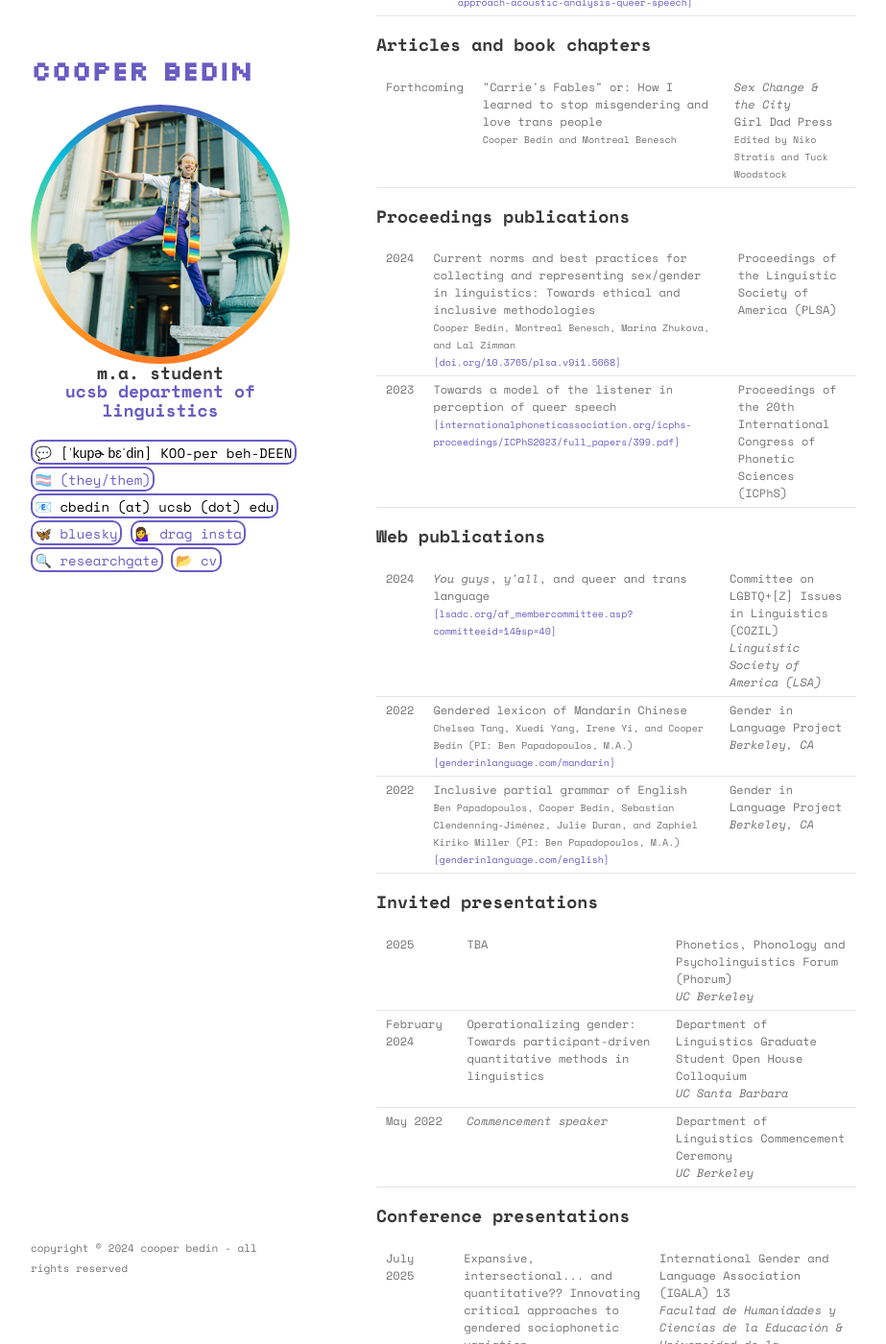
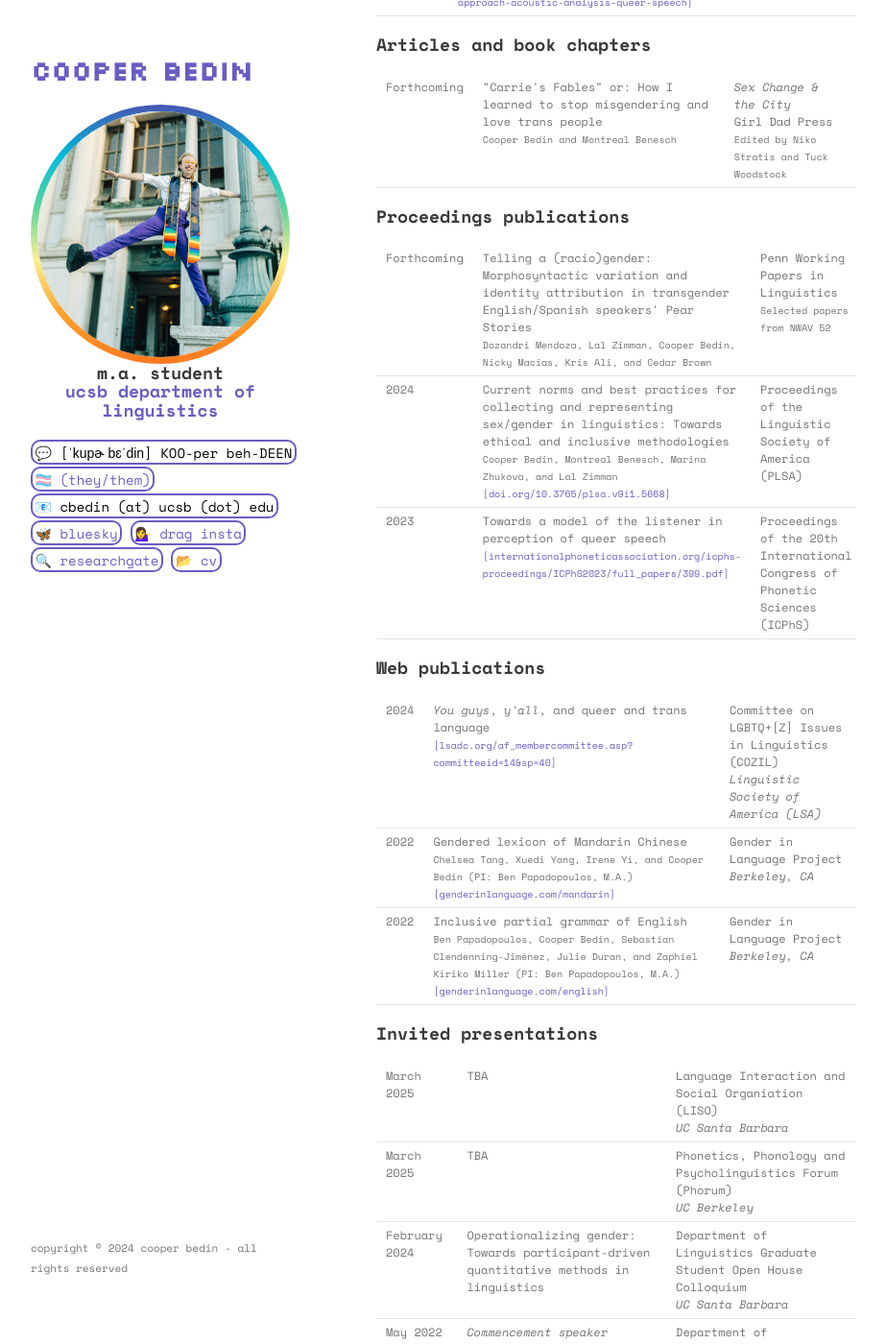
Before and after one commit to cbedin/cbedin.github.io, a Jekyll site: the page built from cv.md, in a window 1280 px wide and 1400 px high, scrolled down 1769 px. Shown: the whole window at 96% size, without its empty margins (178-1101 px from the left). Built offline with Jekyll 4.4.1, drawn with Linux system fonts in a browser that asks for light colours; some of the changed text lies outside the part shown.

Commit message:
additions to cv

```diff
--- a/cv.md
+++ b/cv.md
@@ -207,6 +207,15 @@ layout: default
 ## Proceedings publications
 <div class="cv-table-wrapper"><table>
 <tr>
+    <td>Forthcoming</td>
+    <td>
+    Telling a (racio)gender: Morphosyntactic variation and identity attribution in transgender English/Spanish speakers' Pear Stories<br>
+    <span class="subtext">Dozandri Mendoza, Lal Zimman, Cooper Bedin, Nicky Macias, Kris Ali, and Cedar Brown</span>
+    </td>
+    <td>Penn Working Papers in Linguistics<br>
+    <span class="subtext">Selected papers from NWAV 52</span></td>
+</tr>
+<tr>
     <td>2024</td>
     <td>
     Current norms and best practices for collecting and representing sex/gender in linguistics: Towards ethical and inclusive methodologies<br>
@@ -279,7 +288,15 @@ layout: default
 
 <div class="cv-table-wrapper"><table>
 <tr>
-    <td>2025</td>
+    <td>March 2025</td>
+    <td>TBA</td>
+    <td>
+   Language Interaction and Social Organiation (LISO)<br>
+    <i>UC Santa Barbara</i>
+    </td>
+</tr>
+<tr>
+    <td>March 2025</td>
     <td>TBA</td>
     <td>
     Phonetics, Phonology and Psycholinguistics Forum (Phorum)<br>
@@ -311,9 +328,7 @@ layout: default
     <td>July 2025</td>
     <td>
     Expansive, intersectional... and quantitative?? Innovating critical approaches to gendered sociophonetic variation<br>
-    <span class="subtext">
-    Cooper Bedin, Montreal Benesch, Lal Zimman, and Marina Zhukova
-    </span>
+    <span class="subtext">Cooper Bedin, Montreal Benesch, Lal Zimman, and Marina Zhukova</span>
     </td>
     <td>
     International Gender and Language Association (IGALA) 13<br>
@@ -324,9 +339,7 @@ layout: default
     <td>November 2024</td>
     <td>
     Telling a (racio)gender: Morphosyntactic variation and identity attribution in transgender English/Spanish speakers' 'Pear Stories'<br>
-    <span class="subtext">
-    Dozandri Mendoza, Lal Zimman, Cooper Bedin, Nicky Macias, Kris Ali, and Cedar Brown
-    </span>
+    <span class="subtext">Dozandri Mendoza, Lal Zimman, Cooper Bedin, Nicky Macias, Kris Ali, and Cedar Brown</span>
     </td>
     <td>
     New Ways of Analyzing Variation (NWAV) 52<br>
```
Also changed, not shown: other parts of cv.md (+1 -1 lines).
